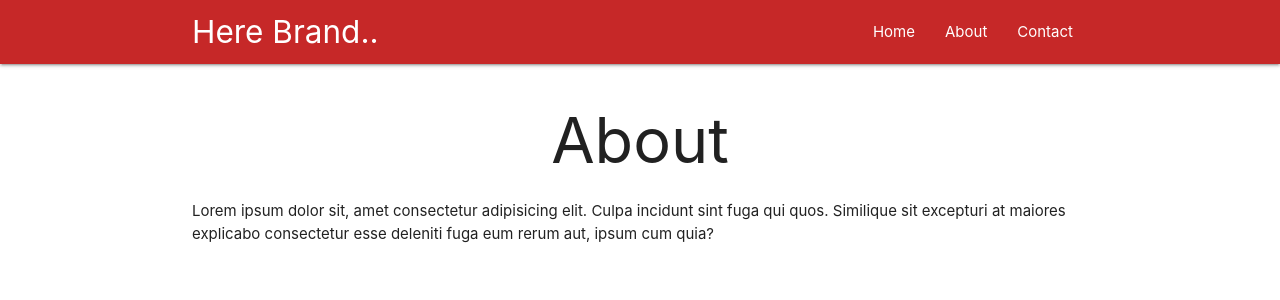
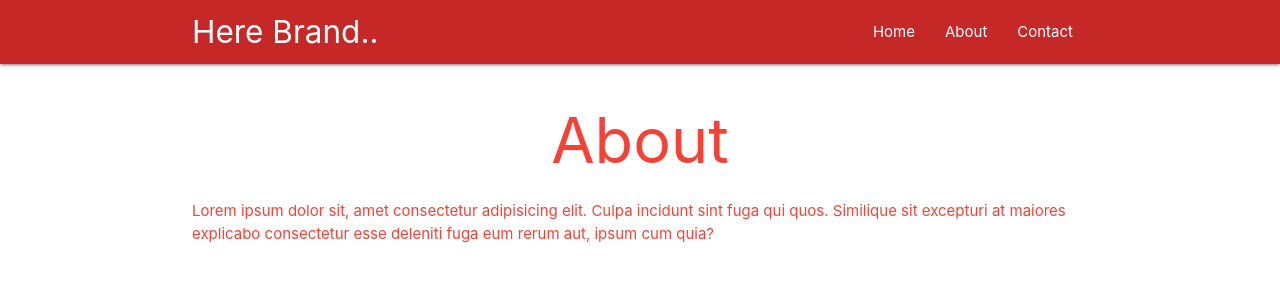
Before and after one commit to colombinis/post_list_redux, a React (Create React App) app: page /about in a window 1280 px wide. Shown: the top 300 px of the page. Built offline with nearby package versions, Linux system fonts and the light colour scheme.

Commit message:
Agrega HOC para /about

```diff
--- a/src/components/About.js
+++ b/src/components/About.js
@@ -1,4 +1,5 @@
 import React from 'react';
+import Colores from './hoc/Colores';
 
 const About = (props) =>  {
 
@@ -12,4 +13,4 @@ const About = (props) =>  {
   );
 }
 
-export default About;
+export default Colores(About);
--- a/src/components/Contact.js
+++ b/src/components/Contact.js
@@ -1,15 +1,6 @@
 import React from 'react';
 
 const Contact = (props) =>  {
-
-  console.log(props);
-
-  setTimeout(
-    () =>{
-      props.history.push('/about');
-    },
-    3000
-  );
 
   return (
     <div className="container">
--- a/src/components/Navbar.js
+++ b/src/components/Navbar.js
@@ -3,14 +3,14 @@ import {Link, NavLink, withRouter} from 'react-router-dom';
 
 const Navbar = (props) =>  {
 
-    console.log(props);
+    /* console.log(props);
 
     setTimeout(
       () =>{
         props.history.push('/about');
       },
       3000
-    );
+    ); */
 
   return (
     <nav className="nav-wrapper red darken-3">
--- /dev/null
+++ b/src/components/hoc/Colores.js
@@ -0,0 +1,18 @@
+import React from 'react';
+
+const Colores = (WrappedComponent) =>  {
+
+  const colors = ['red','pink','orange','blue','green','yellow'];
+  const rc = colors[ Math.floor(Math.random() * 5) ] ;
+  const className = rc +'-text';
+
+  return (props) => {
+    return (
+      <div className={className}>
+        <WrappedComponent {...props} />
+      </div>
+    )
+  };
+}
+
+export default Colores;
```
